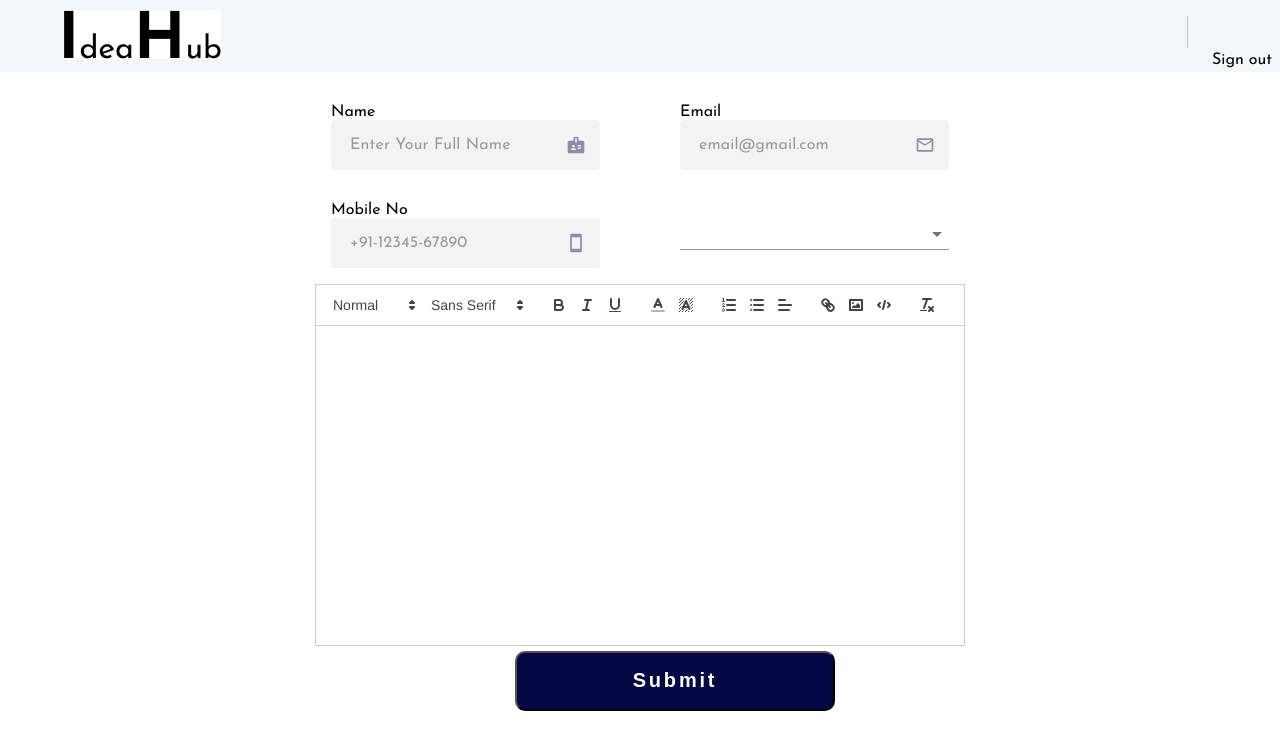
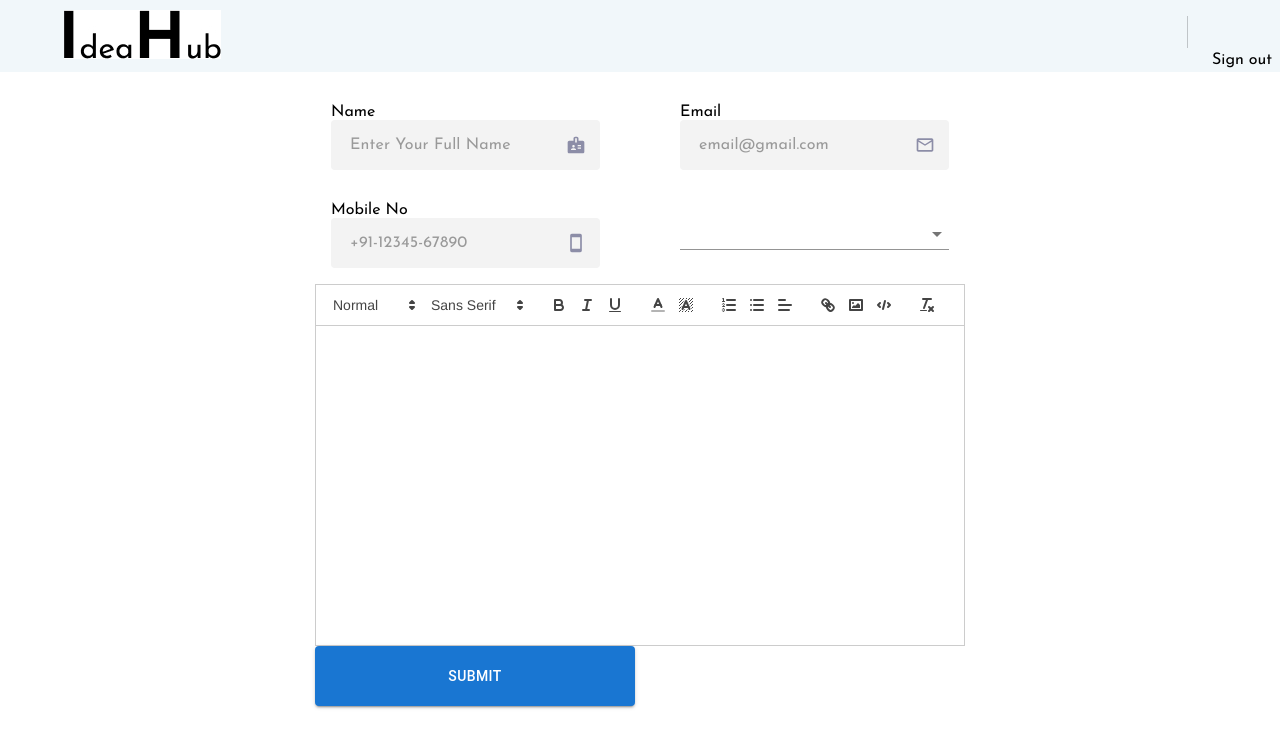
Before and after one commit to NaveentejaB/ideahupAPIintegration, a React (Create React App) app: page /ideahub in a window 1280 px wide. Shown: the top 750 px of the page. Built offline with nearby package versions, Linux system fonts and the light colour scheme; no server answers; sample sign-in values are in the browser's storage; a web font is replaced by a local one.

Commit message:
ideahub button

```diff
--- a/src/pages/Ideahub/Ideahub.js
+++ b/src/pages/Ideahub/Ideahub.js
@@ -620,6 +620,7 @@ import { useNavigate } from "react-router-dom";
 import axios from "axios";
 import { UserContext } from "../../components/Context/UserContext";
 import { ToastContainer, toast } from 'react-toastify';
+import Button from '@mui/material/Button';
 
 import 'react-toastify/dist/ReactToastify.css';
 const Ideahub = () => {
@@ -703,6 +704,7 @@ const Ideahub = () => {
         console.log(response.data);
         console.log(values);
         notify()
+
       } catch (error) {
         console.error("Error submitting idea:", error.message);
       }
@@ -855,7 +857,7 @@ const Ideahub = () => {
 
 
             </div>
-                                    <button type="submit" className={style.submit_button} >Submit</button>
+            <Button type="submit" variant="contained" className={style.submit_button}>Submit</Button>
 
             <ToastContainer />
 
```
